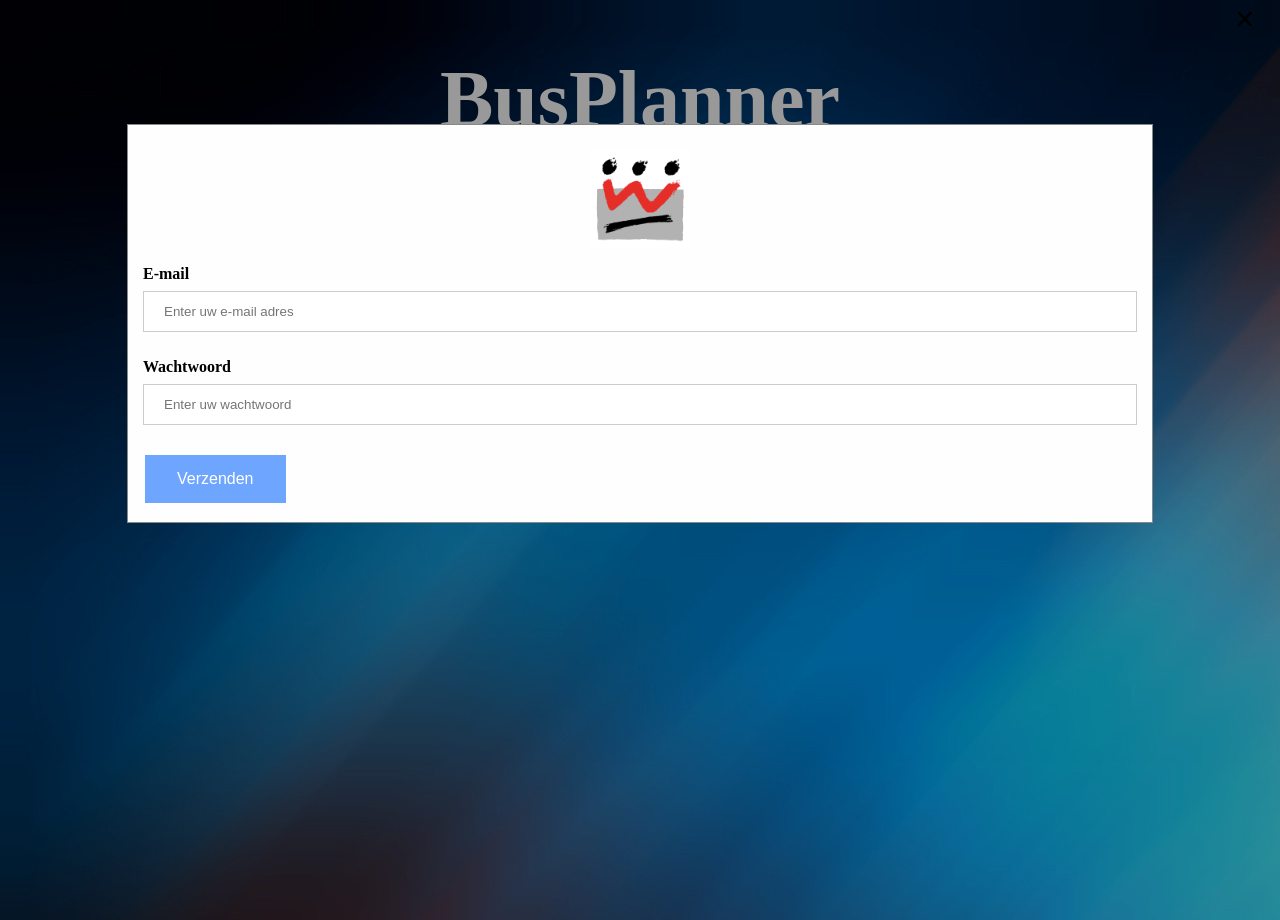
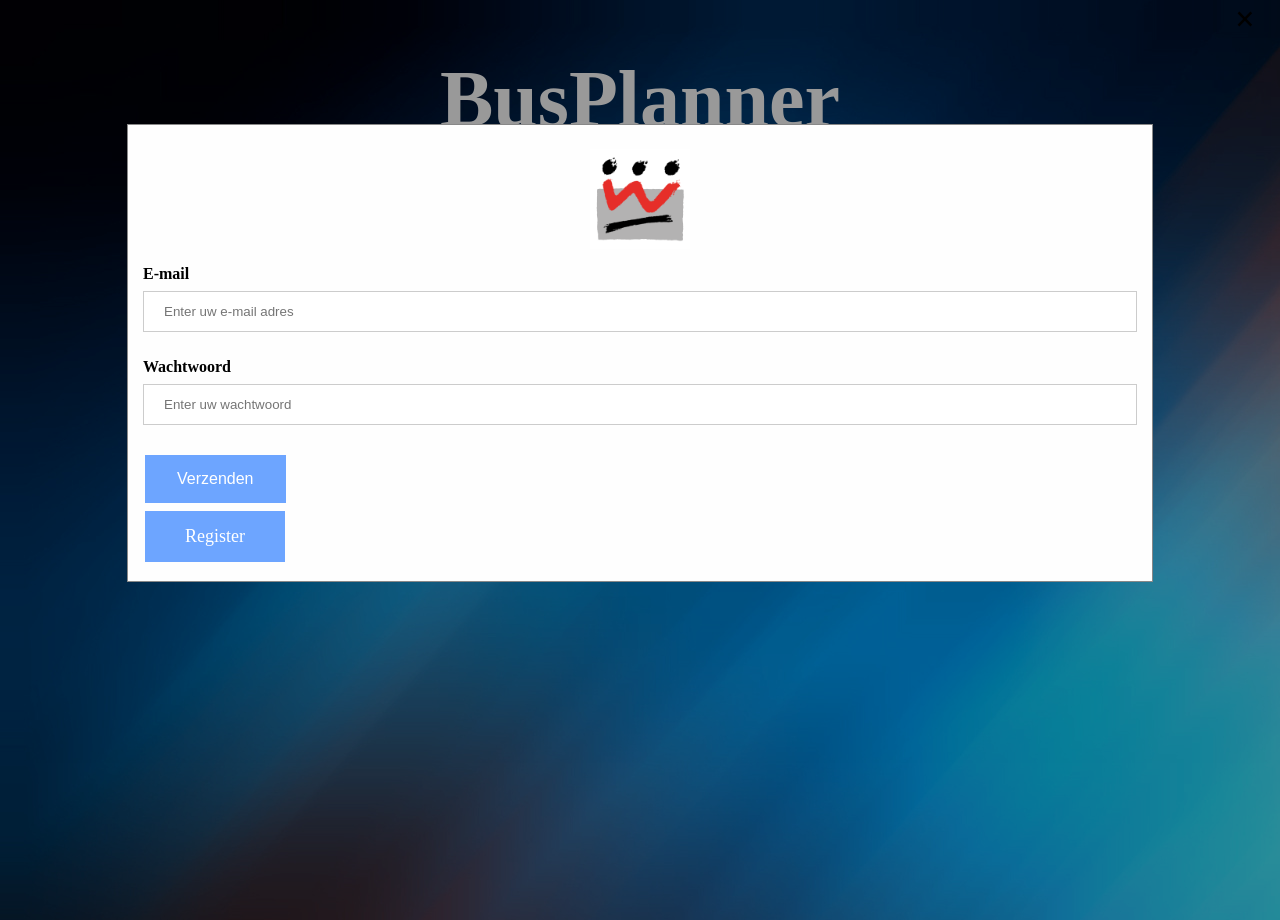
Before and after one commit to its-3ncrypt/BusPlannerSite, a PHP site: page / in a window 1280 px wide; the page is wider, and only the part inside the window is pictured. Run offline with PHP 8.4, Linux system fonts and the light colour scheme.

Commit message:
link register.php in index.php gezet en css aangepast

```diff
--- a/d_Site/trainer/index.css
+++ b/d_Site/trainer/index.css
@@ -13,6 +13,18 @@
     text-decoration: none;
     display: inline-block;
     font-size: 16px;
+    margin: 4px 2px;
+    cursor: pointer;
+}
+.myButton2 {
+    background-color: #6da5ff;
+    border: none;
+    color: white;
+    padding: 15px 40px;
+    text-align: center;
+    text-decoration: none;
+    display: inline-block;
+    font-size: 18px;
     margin: 4px 2px;
     cursor: pointer;
 }
--- a/d_Site/trainer/index.php
+++ b/d_Site/trainer/index.php
@@ -8,24 +8,30 @@
 <div id="achtergrond">
 <body>
     <h1>BusPlanner</h1>
-    <br><br><br><br><a onclick="document.getElementById('id01').style.display='block'" class="myButton">Login</a>
+    <br>
+    <br>
+    <br>
+    <br>
+    <a onclick="document.getElementById('id01').style.display='block'" class="myButton">Login</a>
     <div id="id01" class="modal">
         <form class="modal-content animate" action="login.php" method="POST">
             <div class="imgcontainer">
               <span onclick="document.getElementById('id01').style.display='none'" class="close" title="Close Modal">&times;</span>
               <img src="images/logo.PNG" alt="logo" class="logo" style="width:100px;height:100px">
             </div>
-
             <div class="login">
-      <b>E-mail</b><br>
+                <b>E-mail</b>
+                <br>
                 <input type="email" placeholder="Enter uw e-mail adres" name="email" required><br>
                 <br>
                 <b>Wachtwoord</b>
                 <input type="password" placeholder="Enter uw wachtwoord" name="password" required><br>
-
-      <br><input type="submit" value="Verzenden"><br>
+                <br>
+                <input type="submit" value="Verzenden">
+                <br>
+                <a href="Register.php" class="myButton2">Register</a>
+                <br>
             </div>
-
             <div class="login" style="background-color:ffffff"></div>
         </form>
     </div>
```
Lines whose indentation alone changed are shown as unchanged.
